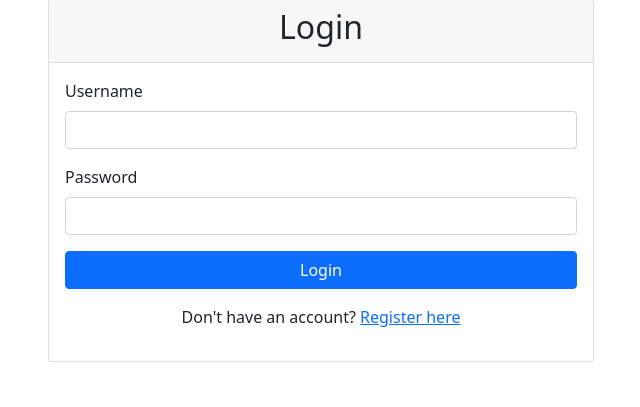
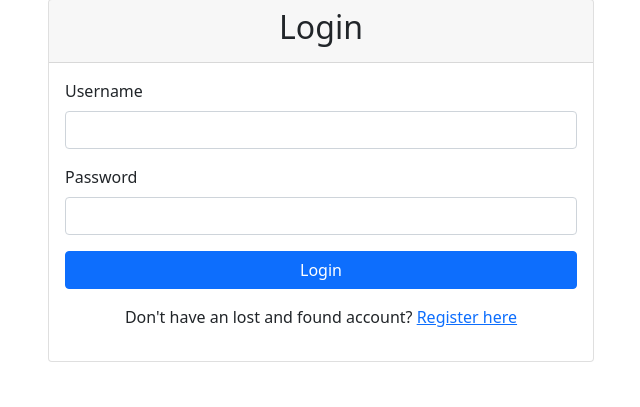
Before and after one commit to PavanPavu/Lost-and-Found-Item-User-Track-System, a Django app: page /accounts/login/ in a window 1280 px wide. Shown: the part 81-488 px from the top of the page, without its empty margins (319-959 px from the left). Run offline with Django 5.2, Linux system fonts and the light colour scheme.

Commit message:
added login

```diff
--- a/accounts/templates/accounts/login.html
+++ b/accounts/templates/accounts/login.html
@@ -28,7 +28,7 @@
                     </div>
                 </form>
                 <div class="text-center mt-3">
-                    <p>Don't have an account? <a href="{% url 'register' %}">Register here</a></p>
+                    <p>Don't have an lost and found account? <a href="{% url 'register' %}">Register here</a></p>
                 </div>
             </div>
         </div>
```
